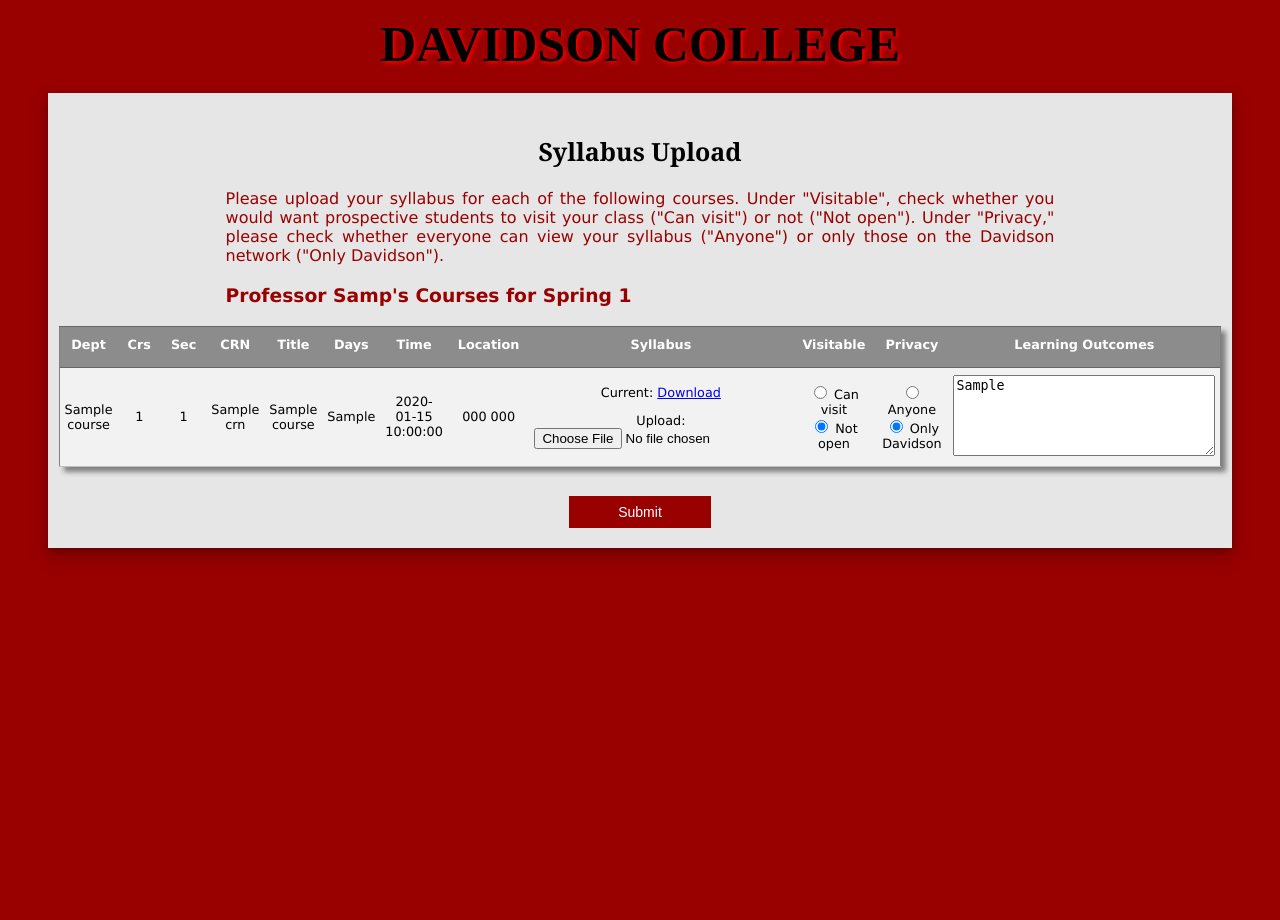
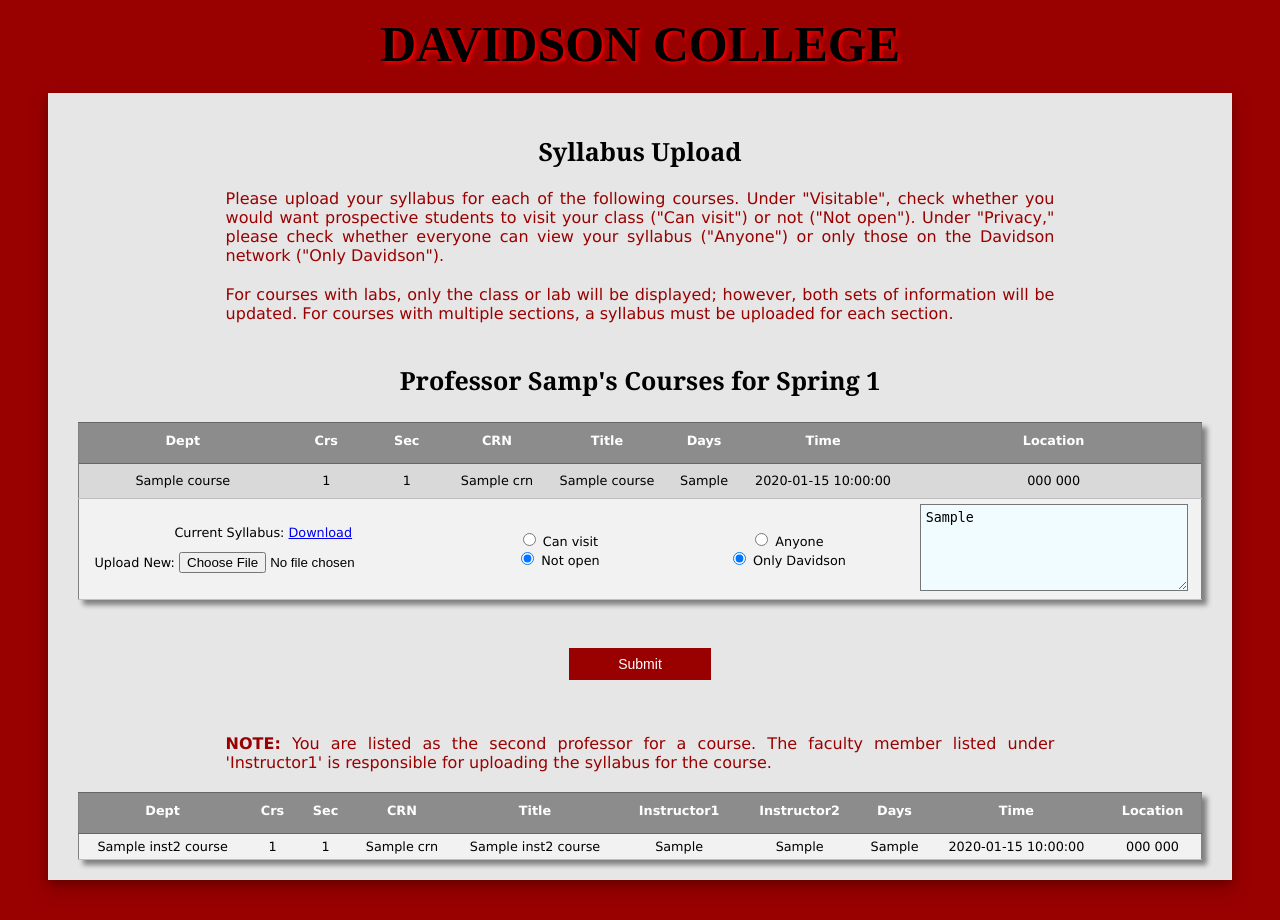
Before and after one commit to kawilliams/new-db-Pronto-Flask, a Flask app: template templates/my_courses.html in a window 1280 px wide. Before the commit the page ends 559 px from the top, so only its background shows below. Run offline with Flask 2, Linux system fonts and the light colour scheme; the template is opened without the code that fills it: most values are stand-ins (such as "Sample title", 1, 10 or a date in 2020).

Commit message:
Add files via upload

```diff
--- a/templates/Prof_Login.html
+++ b/templates/Prof_Login.html
@@ -14,11 +14,11 @@
         {% set submit_courses = False %}
 
 		<form action="{{ url_for('get_courses') }}" method="post" enctype="multipart/form-data">
-
+		<div id="user_semest_container">
 		<span class="input_text">Davidson username:<input id="username" type="text" name="username" required value="{{ username }}"></span>
 		<br>
 		<span class="input_text">Academic period: </span>
-			<select name="semester">
+			<select name="semester" id="semester_select">
 				{% for ap in most_recent %}
 					{% if ap == semester %}
 						<option value="{{ ap }}" selected>{{ ap }}</option>
@@ -33,6 +33,7 @@
 			<h4 class="input_text" style="color: red;">{{ message }}</h4>
 		{%- endfor %}
 			<input id="button" type="submit" name="submit" value="Find My Courses">
+		</div>
 		</form>
 		</div>
     </body>
--- a/templates/my_courses.html
+++ b/templates/my_courses.html
@@ -15,7 +15,8 @@
 	<h4 id="davidson_logo">DAVIDSON COLLEGE</h4>
 	<div id="upload_div">
 	<h2 id="syllabus_upload">Syllabus Upload</h2>
-	<p id="you_teach">Please upload your syllabus for each of the following courses. 	Under "Visitable", check whether you would want prospective students to visit 		your class ("Can visit") or not ("Not open"). Under "Privacy," please check 		whether everyone can view your syllabus ("Anyone") or only those on the Davidson 	network ("Only Davidson"). </p>
+	<p id="you_teach">Please upload your syllabus for each of the following courses. Under "Visitable", check whether you would want prospective students to visit your class ("Can visit") or not ("Not open"). Under "Privacy," please check whether everyone can view your syllabus ("Anyone") or only those on the Davidson network ("Only Davidson"). </p>
+	<p id="you_teach">For courses with labs, only the class or lab will be displayed; however, both sets of information will be updated. For courses with multiple sections, a syllabus must be uploaded for each section.</p>
 
 	{% if courses|length > 0 %}
 
@@ -24,9 +25,9 @@
 
 			{% if courses[0].acad_period[-2:] == "01" %}
 
-				<h3 id="you_teach">Professor {{ courses[0].instructor1[:-2]|string }}'s Courses for Fall {{ start_yr }}</h3>
+				<h3 id="profs_courses">Professor {{ courses[0].instructor1[:-2]|string }}'s Courses for Fall {{ start_yr }}</h3>
 			{% else %}
-				<h3 id="you_teach">Professor {{ courses[0].instructor1[:-2]|string }}'s Courses for Spring {{ end_yr }}</h3>
+				<h3 id="profs_courses">Professor {{ courses[0].instructor1[:-2]|string }}'s Courses for Spring {{ end_yr }}</h3>
 			{% endif %}
 
 	  <form action={{url_for('make_updates')}} method="post" enctype="multipart/form-data">
@@ -41,10 +42,6 @@
 					<th name="class_days">Days</th>
 					<th name="class_time">Time</th>
 					<th name="class_place">Location</th>
-					<th name="syllabus_link">Syllabus</th>
-					<th name="visitable">Visitable</th>
-					<th name="privacy">Privacy</th>
-					<th name="learning_outcomes_txt">Learning Outcomes</th>
 
 				</tr>
 			</thead>
@@ -52,42 +49,45 @@
 
         {% for c in courses %}
           <tr>
-            <tr>
-				<td name="dep{{loop.index0}}">{{ c.subject }}</td>
-				<td name="course_num{{loop.index0}}">{{ c.course_num }}</td>
-				<td name="class_section{{loop.index0}}">{{ c.seq_num }}</td>
-				<td name="CRN{{loop.index0}}">{{ c.CRN }}</td>
-				<td name="title{{loop.index0}}">{{ c.course_title }}</td>
-				<td name="class_days{{loop.index0}}">{{ c.meet_days }}</td>
-				<td name="class_time{{loop.index0}}">{{ c.class_time }}</td>
-				<td name="class_place{{loop.index0}}">{{ c.bldg_code + " " + c.room_code }}</td>
-
-				<td name="syllabus_link{{loop.index0}}"><p>Current:
+            <tr class="gen_course_row" style="background-color:#d9d9d9;">
+				<td style="padding:10px;" name="dep{{loop.index0}}">{{ c.subject }}</td>
+				<td style="padding:10px;" name="course_num{{loop.index0}}">{{ c.course_num }}</td>
+				<td style="padding:10px;" name="class_section{{loop.index0}}">{{ c.seq_num }}</td>
+				<td style="padding:10px;" name="CRN{{loop.index0}}">{{ c.CRN }}</td>
+				<td style="padding:10px;" name="title{{loop.index0}}">{{ c.course_title }}</td>
+				<td style="padding:10px;" name="class_days{{loop.index0}}">{{ c.meet_days }}</td>
+				<td style="padding:10px;" name="class_time{{loop.index0}}">{{ c.class_time }}</td>
+				<td style="padding:10px;" name="class_place{{loop.index0}}">{{ c.bldg_code + " " + c.room_code }}</td>
+			</tr>
+			<tr>
+				<td colspan="3" name="syllabus_link{{loop.index0}}"><p>Current Syllabus:
 				  <a href = {{url_for('download',file_path=c.syllabus_link)}} target = "blank">Download
 				  </a></p>
-				  <p>Upload: <input type="file" name="syllabus_link{{loop.index0}}" size="40"></p></td>
+				  <p>Upload New: <input type="file" name="syllabus_link{{loop.index0}}" size="40"></p>
 				</td>
 		{% if c.visitable == "Can visit" %}
-				<td name="visitable{{loop.index0}}"><input type="radio" name="visitable{{loop.index0}}" value="Can visit" checked> Can visit <br >
+				<td colspan="2" name="visitable{{loop.index0}}">
+					<input type="radio" name="visitable{{loop.index0}}" value="Can visit" checked> Can visit <br >
 					<input type="radio" name="visitable{{loop.index0}}" value="Not open"> Not open</td>
 				{% else %}
-				<td name="visitable{{loop.index0}}"><input type="radio" name="visitable{{loop.index0}}" value="Can visit"> Can visit <br >
+				<td colspan="2" name="visitable{{loop.index0}}">
+					<input type="radio" name="visitable{{loop.index0}}" value="Can visit"> Can visit <br >
 					<input type="radio" name="visitable{{loop.index0}}" value="Not open" checked> Not open</td>
 				{% endif %}
 				{% if c.privacy == "All" %}
-				<td name="privacy{{loop.index0}}"><input type="radio" name="privacy{{loop.index0}}" value="All" checked> Anyone <br >
+				<td colspan="2" name="privacy{{loop.index0}}"><input type="radio" name="privacy{{loop.index0}}" value="All" checked> Anyone <br >
 					<input type="radio" name="privacy{{loop.index0}}" value="Davidson"> Only Davidson </td>
 				{% else %}
-				<td name="privacy{{loop.index0}}"><input type="radio" name="privacy{{loop.index0}}" value="All"> Anyone <br >
+				<td colspan="2" name="privacy{{loop.index0}}"><input type="radio" name="privacy{{loop.index0}}" value="All"> Anyone <br >
 					<input type="radio" name="privacy{{loop.index0}}" value="Davidson" checked> Only Davidson </td>
 				{% endif %}
 				<td name="learning_outcomes_txt{{loop.index0}}">
 					{% if c.learning_outcomes == "Cut learning outcomes from syllabus and paste them here" %}
-					<textarea rows="5" cols="30" name="learning_outcomes_txt{{loop.index0}}" style="background-color: #cce5ff">{{ c.learning_outcomes }}</textarea>
+					<textarea id="lo" rows="5" cols="30" name="learning_outcomes_txt{{loop.index0}}" placeholder="{{ c.learning_outcomes }}"></textarea>
 					{% elif c.learning_outcomes == "" %}
-					<textarea rows="5" cols="30" name="learning_outcomes_txt{{loop.index0}}" style="background-color: #cce5ff">{{ c.learning_outcomes }}</textarea>
+					<textarea id="lo" rows="5" cols="30" name="learning_outcomes_txt{{loop.index0}}" >{{ c.learning_outcomes }}</textarea>
 					{% else %}
-					<textarea rows="5" cols="30" name="learning_outcomes_txt{{loop.index0}}">{{ c.learning_outcomes }}</textarea>
+					<textarea id="lo" rows="5" cols="30" name="learning_outcomes_txt{{loop.index0}}">{{ c.learning_outcomes }}</textarea>
 					{% endif %}
 				</td>
 
@@ -97,11 +97,58 @@
       </tbody>
 
 	{% endif %}
-    </table><br\>
-    <input type="text" value="{{db_name}}" name = "db_name" hidden><br>
-    <input type="text" value="{{semester}}" name = "semester" hidden>
-	  <input id="submit_changes" type="submit" value="Submit" >
+    </table><br>
+        <input type="text" value="{{db_name}}" name = "db_name" hidden><br>
+    	<input type="text" value="{{semester}}" name = "semester" hidden>
+	  	<input id="submit_changes" type="submit" value="Submit" >
 	</form>
+    <br />
+    <br />
+    {% if inst2_courses|length > 0 %}
+    	{% if inst2_courses|length == 1 %}
+ 			<p id="you_teach"><b>NOTE:</b> You are listed as the second professor for a course. The faculty member listed under 'Instructor1' is responsible for uploading the syllabus for the course.</p>
+ 		{% elif inst2_courses|length > 1 %}
+ 			<p id="you_teach"><b>NOTE:</b> You are listed as the second professor for several courses. The faculty member listed under 'Instructor1' is responsible for uploading the syllabus for each course.</p>
+ 		{% endif %}
+
+      <table id="class_table">
+			<thead>
+				<tr>
+					<th name="dep">Dept</th>
+					<th name="course_num">Crs</th>
+					<th name="class_section">Sec</th>
+					<th name="CRN">CRN</th>
+					<th name="title">Title</th>
+					<th name="instructor1">Instructor1</th>
+					<th name="instructor2">Instructor2</th>
+					<th name="class_days">Days</th>
+					<th name="class_time">Time</th>
+					<th name="class_place">Location</th>
+				</tr>
+			</thead>
+      <tbody>
+
+        {% for c in inst2_courses %}
+          <tr>
+            <tr>
+				<td name="dep{{loop.index0}}">{{ c.subject }}</td>
+				<td name="course_num{{loop.index0}}">{{ c.course_num }}</td>
+				<td name="class_section{{loop.index0}}">{{ c.seq_num }}</td>
+				<td name="CRN{{loop.index0}}">{{ c.CRN }}</td>
+				<td name="title{{loop.index0}}">{{ c.course_title }}</td>
+				<td name="instructor1{{loop.index0}}">{{ c.instructor1 }}</td>
+				<td name="instructor2{{loop.index0}}">{{ c.instructor2 }}</td>
+				<td name="class_days{{loop.index0}}">{{ c.meet_days }}</td>
+				<td name="class_time{{loop.index0}}">{{ c.class_time }}</td>
+				<td name="class_place{{loop.index0}}">{{ c.bldg_code + " " + c.room_code }}</td>
+				</td>
+
+          </tr>
+
+        {% endfor %}
+      </tbody>
+    {% endif %}
+
 
 </body>
 
--- a/templates/thankyou.html
+++ b/templates/thankyou.html
@@ -58,7 +58,7 @@
 		<br >
 		<!--<div id="thanks">-->
 		<form method="link" action="{{ url_for('index') }}">
-			<input id="button" type="submit" value="Syllabus Submission Form">
+			<input id="button" type="submit" value="Syllabus Submission Form" style="margin-left:2%;">
 			<input id="button" type="submit" value="Browse Syllabi">
 		</form>
 		</div>
```
